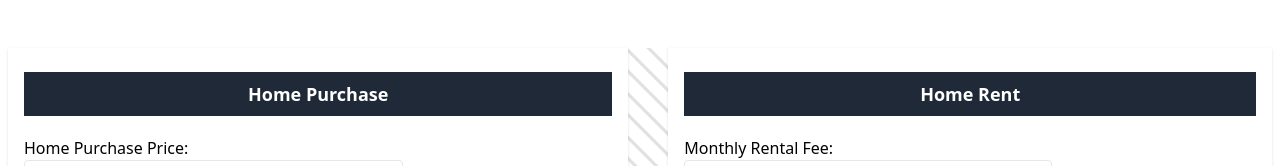
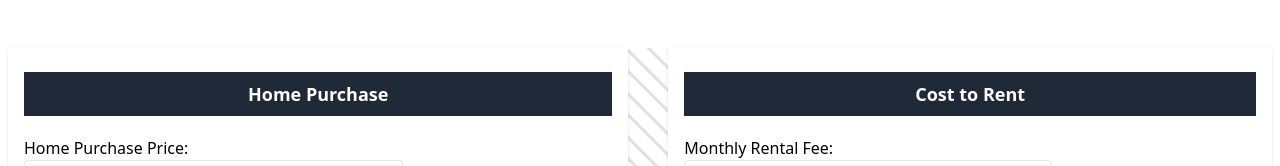
Before and after one commit to modernhomediscoveries/rent-vs-buying, a React (Vite) app: page / in a window 1280 px wide. Shown: the top 166 px of the page. Built offline with nearby package versions, Linux system fonts and the light colour scheme.

Commit message:
Update HomeRent.tsx

```diff
--- a/src/components/HomeRent.tsx
+++ b/src/components/HomeRent.tsx
@@ -108,7 +108,7 @@
       )}
       <form className="space-y-5 py-6 px-4 shadow print:shadow-none bg-white">
         <h2 className="w-full py-2 bg-gray-800 text-white text-center font-bold text-lg">
-          Home Rent
+          Cost to Rent
         </h2>
         <div className="flex flex-col text-start w-full md:pr-5">
           <label>Monthly Rental Fee:</label>
```
